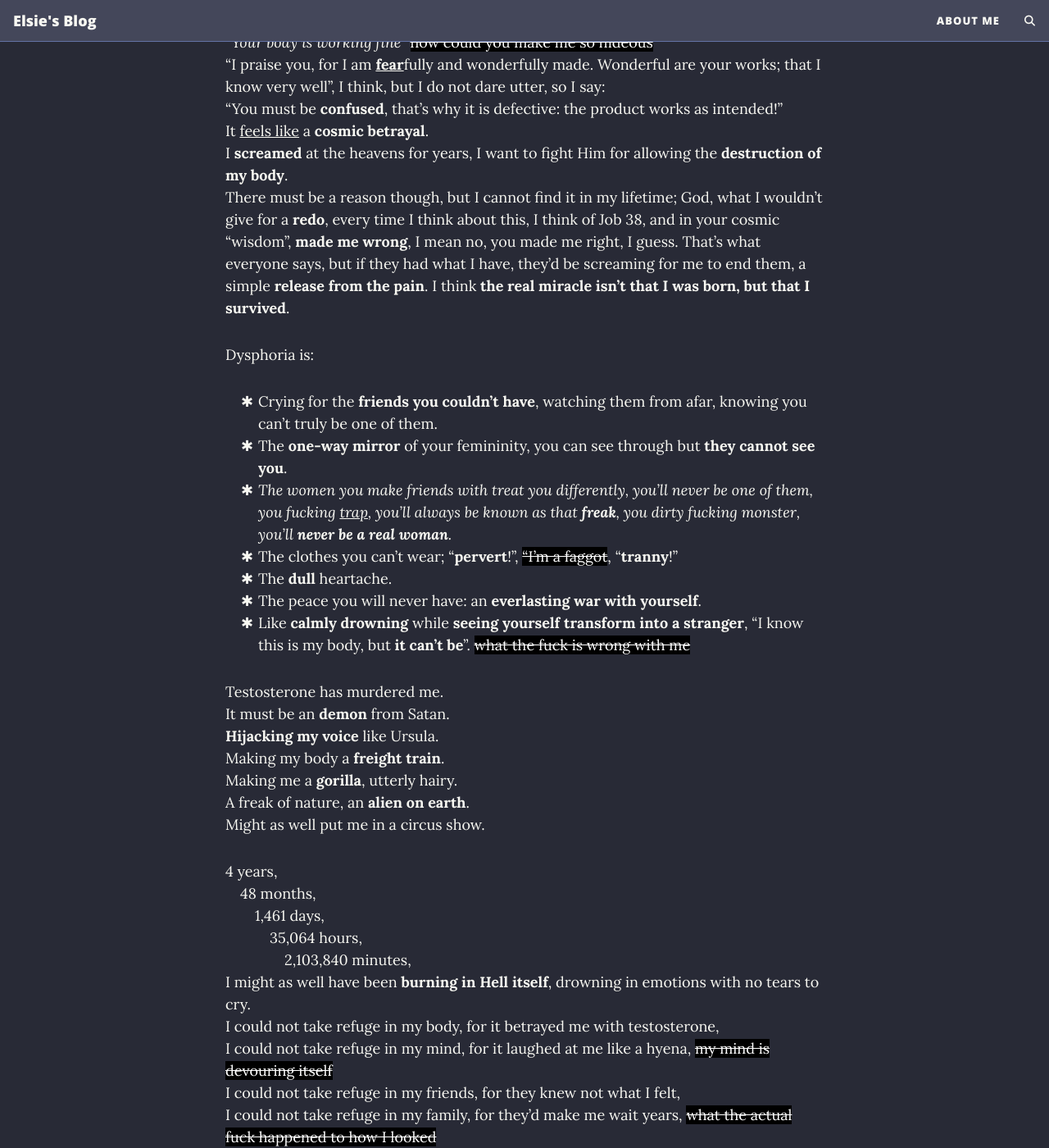
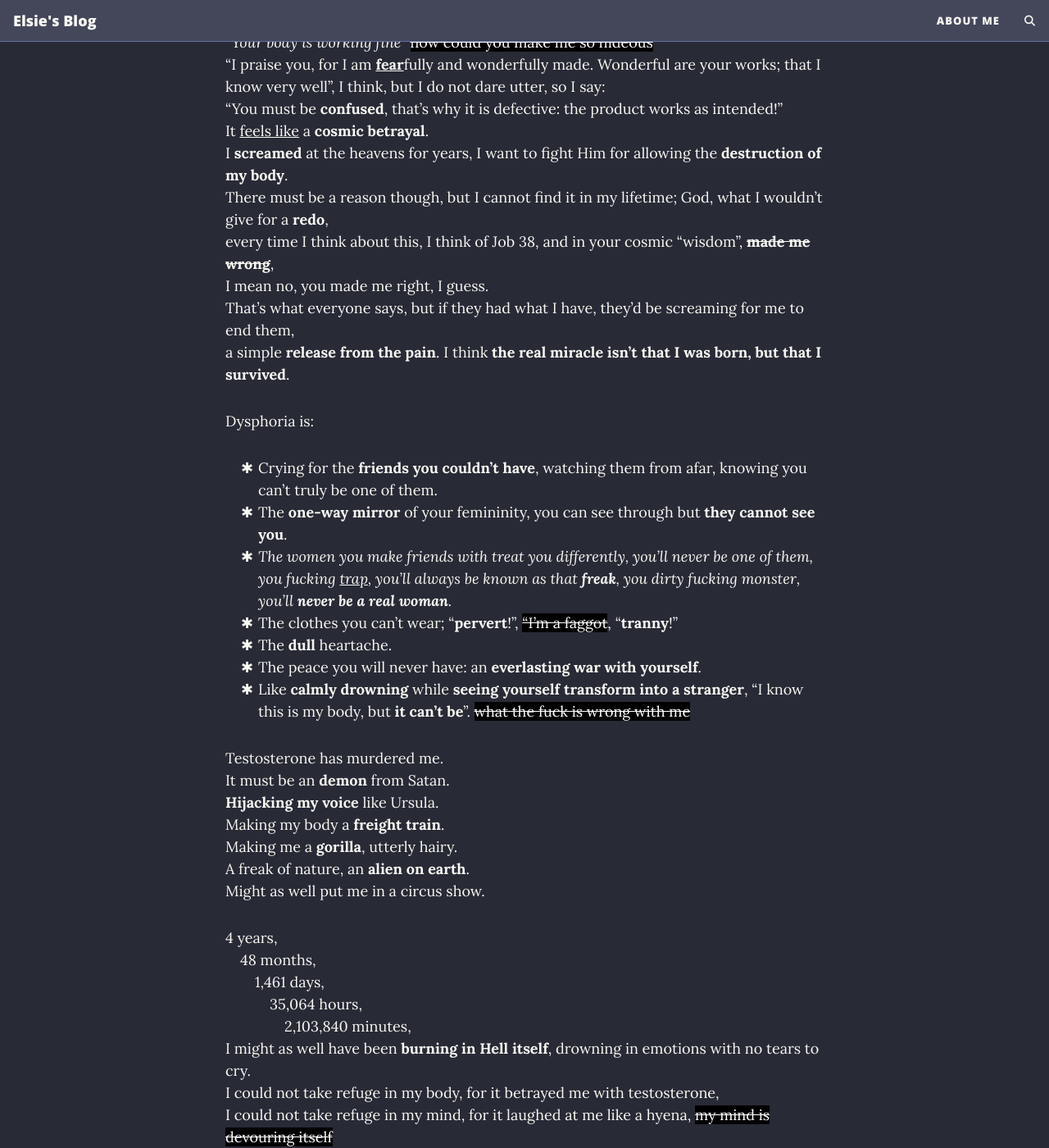
Before and after one commit to Elsie19/Elsie19, a Jekyll site: the page built from docs/_posts/2026-9-9-dialogue.md, in a window 1280 px wide and 1400 px high, scrolled down 899 px. Shown: the whole window at 82% size. Built offline with Jekyll 4.4.1, drawn with Linux system fonts in a browser that asks for light colours; comment, search, counter and statistics services are not loaded; some of the changed text lies outside the part shown.

Commit message:
simplify

```diff
--- a/docs/_posts/2026-9-9-dialogue.md
+++ b/docs/_posts/2026-9-9-dialogue.md
@@ -36,23 +44,13 @@ ul { list-style-type: "✱ "; }
 .redacted:hover {
     opacity: 0.7;
 }
-
-.unselectable {
-    -webkit-touch-callout: none;
-    -webkit-user-select: none;
-    -khtml-user-select: none;
-    -moz-user-select: none;
-    -ms-user-select: none;
-    user-select: none;
-    cursor: text;
-}
 </style>
 
 A dialogue with my inner self:
 
 Dysphoria is **permanent suffering**, an all encompasing **dread**,
 <br/>
-&emsp;as **deadly** as nightshade, as **dark** as your most chasmic thoughts. <span class="strikethrough unselectable">why am I suffering</span>
+&emsp;as **deadly** as nightshade, as **dark** as your most chasmic thoughts. <span class="strike">why am I suffering</span>
 <br/>
 The **scraping of nails** on a chalkboard that is your brain,
 <br/>
@@ -62,11 +60,11 @@ The **scraping of nails** on a chalkboard that is your brain,
 <br/>
 &emsp;Your **skin feels like wet clothes**.
 <br/>
-You see **no future**; **you are nothing**; the urge to jump, as the wind strips the **pain**. <span class="strikethrough unselectable">what if I just ended it</span>
+You see **no future**; **you are nothing**; the urge to jump, as the wind strips the **pain**. <span class="strike">what if I just ended it</span>
 <br/>
-The **hatred of your skin**; the urge to excoriate your flesh. <span class="strikethrough unselectable">gonna smash my head into a wall</span>
+The **hatred of your skin**; the urge to excoriate your flesh. <span class="strike">gonna smash my head into a wall</span>
 <br/>
-The **flashes of rage** when **something is not right**, **my body betrays me**, <span class="strikethrough unselectable">I'm a physical abomination</span>:
+The **flashes of rage** when **something is not right**, **my body betrays me**, <span class="strike">I'm a physical abomination</span>:
 <br/>
 &emsp;what I see **is not me**.
 
@@ -74,7 +72,7 @@ Why can't I **return my body** to my Maker, there must be some **mistake**.
 <br/>
 <q>I'd like a refund please, the product is **defective**</q> (my **body is not mine**, it is impersonal, a tool, a product)
 <br/>
-<q>*Your body is working fine*</q> <span class="strikethrough unselectable">how could you make me so hideous</span>
+<q>*Your body is working fine*</q> <span class="strike">how could you make me so hideous</span>
 <br/>
 <q><span title="Psalm 139:14">I praise you, for I am <u><b>fear</b></u>fully and wonderfully made. Wonderful are your works; that I know very well</span></q>, I think, but I do not dare utter, so I say:
 <br/>
@@ -85,9 +83,13 @@ It <u>feels like</u> a **cosmic betrayal**.
 I **screamed** at the heavens for years, I want to fight Him for allowing the **destruction of my body**.
 <br/>
 There must be a reason though, but I cannot find it in my lifetime; God, what I wouldn't give for a **redo**,
-every time I think about this, I think of Job 38, and in your cosmic "wisdom", **made me wrong**,
+<br/>
+every time I think about this, I think of Job 38, and in your cosmic "wisdom", <del><b>made me wrong</b></del>,
+<br/>
 I mean no, you made me right, I guess.
+<br/>
 That's what everyone says, but if they had what I have, they'd be screaming for me to end them,
+<br/>
 a simple **release from the pain**. I think **the real miracle isn't that I was born, but that I survived**.
 
 Dysphoria is:
@@ -95,10 +97,10 @@ Dysphoria is:
 * Crying for the **friends you couldn't have**, watching them from afar, knowing you can't truly be one of them.
 * The **one-way mirror** of your femininity, you can see through but **they cannot see you**.
 * _The women you make friends with treat you differently, you'll never be one of them, you fucking <u>trap</u>, you'll always be known as that **freak**, you dirty fucking monster, you'll **never be a real woman**._
-* The clothes you can't wear; "**pervert**!", <span class="strikethrough unselectable">"I'm a faggot</span>, "**tranny**!"
+* The clothes you can't wear; "**pervert**!", <span class="strike">"I'm a faggot</span>, "**tranny**!"
 * The **dull** heartache.
 * The peace you will never have: an **everlasting war with yourself**.
-* Like **calmly drowning** while **seeing yourself transform into a stranger**, "I know this is my body, but **it can't be**". <span class="strikethrough unselectable">what the fuck is wrong with me</span>
+* Like **calmly drowning** while **seeing yourself transform into a stranger**, "I know this is my body, but **it can't be**". <span class="strike">what the fuck is wrong with me</span>
 
 Testosterone has murdered me.
 <br/>
@@ -128,35 +130,36 @@ I might as well have been **burning in Hell itself**, drowning in emotions with
 <br/>
 I could not take refuge in my body, for it betrayed me with testosterone,
 <br/>
-I could not take refuge in my mind, for it laughed at me like a hyena, <span class="strikethrough unselectable">my mind is devouring itself</span>
+I could not take refuge in my mind, for it laughed at me like a hyena, <span class="strike">my mind is devouring itself</span>
 <br/>
 I could not take refuge in my friends, for they knew not what I felt,
 <br/>
-I could not take refuge in my family, for they'd make me wait years, <span class="strikethrough unselectable">what the actual fuck happened to how I looked</span>
+I could not take refuge in my family, for they'd make me wait years, <span class="strike">what the actual fuck happened to how I looked</span>
 
-> And I'm from **oblivion** <span class="strikethrough unselectable">I hate myself</span>
+> And I'm from **oblivion** <span class="strike">I hate myself</span>
 <br/>
-> Call me an alien <span class="strikethrough unselectable">I was just born incomplete like a fucking IKEA chair</span>
+> Call me an alien <span class="strike">I was just born incomplete like a fucking IKEA chair</span>
 <br/>
-> And make what I say sound so insecure <span class="strikethrough unselectable">I feel like a broken mess</span>
+> And make what I say sound so insecure <span class="strike">I feel like a broken mess</span>
 <br/>
-> Inside, I'm screaming out <span class="strikethrough unselectable">JUST MAKE ME COMPLETE FOR ONCE IN MY FUCKING LIFE</span>
+> Inside, I'm screaming out <span class="strike">JUST MAKE ME COMPLETE FOR ONCE IN MY FUCKING LIFE</span>
 <br/>
-> You put me in a box <span class="strikethrough unselectable">it doesn't represent me, it represents men</span>
+> You put me in a box <span class="strike">it doesn't represent me, it represents men</span>
 <br/>
-> But still I can't stop to reach out for more <span class="strikethrough unselectable">It's killing me inside with all this hurt</span>
+> But still I can't stop to reach out for more <span class="strike">It's killing me inside with all this hurt</span>
 <br/>
-> And I've tried to change what you want me to change <span class="strikethrough unselectable">I'm sorry I won't be your boy who grew up into a man, Mama</span>
+> And I've tried to change what you want me to change <span class="strike">I'm sorry I won't be your boy who grew up into a man, Mama</span>
 <br/>
-> But I can't do it I just can't win. <span class="strikethrough unselectable">I've tried for 3 years</span>
+> But I can't do it I just can't win. <span class="strike">I've tried for 3 years</span>
 <br/>
-> And it makes no sense to me <span class="strikethrough unselectable">How could you, God?</span>
+> And it makes no sense to me <span class="strike">How could you, God?</span>
 
 <audio controls preload="auto" src="{{ 'assets/audio/alien.mp3' | relative_url }}"></audio>
 
 ~ Alien, Kim Petras
 
-<span class="strikethrough unselectable">I am your daughter, God</span>, that boy, that shadow of myself, he's dead, he disappeared:
+<span class="strike">I am your daughter, God</span>, that boy, that shadow of myself, he's dead, he disappeared:
+<br/>
 <br/>
 <span title="James 4:14" class="center">*Yet you do not even know what tomorrow will bring.*
 <br/>
@@ -166,20 +169,22 @@ I could not take refuge in my family, for they'd make me wait years, <span class
 </span>
 
 That boy named <span class="redacted" data-char="R">█</span><span class="redacted" data-char="D">█</span><span class="redacted" data-char="C">█</span><span class="redacted" data-char="T">█</span><span class="redacted" data-char="D">█</span> died February 10th, 2026,
+<br/>
 his life was like a mist to me, he vanished,
+<br/>
 his only purpose was to bring me to life.
+<br/>
 I've written before that I can't hate him, but I really do.
+<br/>
 He was everything I hated about myself. He didn't mean to, but his inaction was his greatest failure.
+<br/>
 He was scared, and I hate him for it. He was scared for 4 years and didn't say a word.
+<br/>
 Never be scared again.
 
 But,
 <br/>
 I am a woman
-<br/>
-soy una mujer
-<br/>
-εἰμί γυνή ἐγώ
 <br/>
 \~\~\~
 <br/>
```
Also changed, not shown: other parts of docs/_posts/2026-9-9-dialogue.md (+9 -1 lines).
